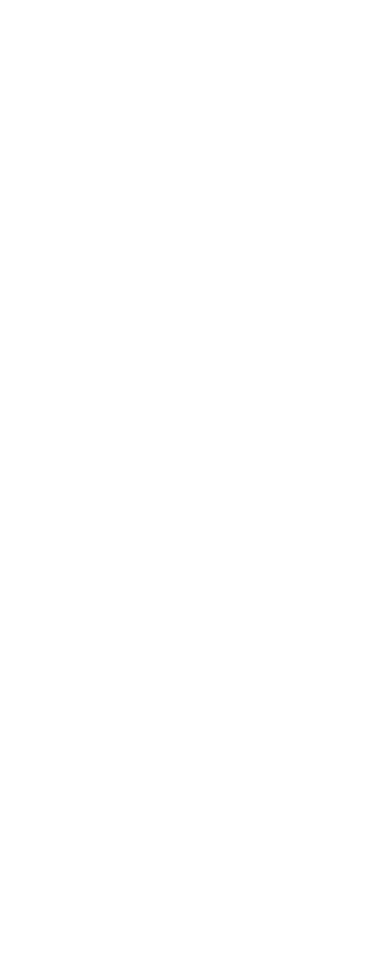
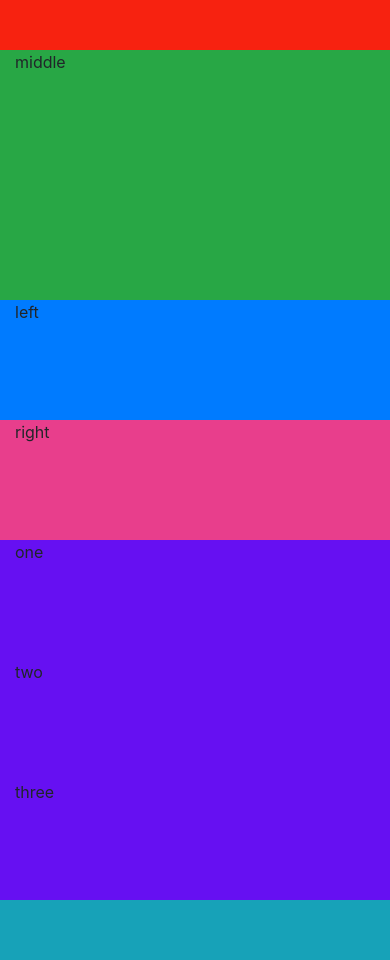
Before and after one commit to aldemeery/newsweek-clone, a website: page index.html in a window 390 px wide. Before the commit the page ends 844 px from the top, so only its background shows below. Drawn offline with nearby package versions, Linux system fonts and the light colour scheme.

Commit message:
Add the basic responsive layout of the page.

```diff
--- a/assets/css/style.css
+++ b/assets/css/style.css
@@ -0,0 +1,89 @@
+:root {
+  --main-red: #f72210;
+  --primary-grey: #333;
+  --secondary-grey: #666;
+  --body-color: #f4f5f6;
+}
+
+/* Extra small devices (portrait phones, less than 576px) */
+/* No media query for `xs` since this is the default in Bootstrap */
+body {
+  background-color: var(--body-color);
+}
+
+/* ======= Header ======= */
+.header {
+  height: 50px;
+  background-color: var(--main-red);
+}
+
+/* ======= Nav ======= */
+.navbar {
+  display: none;
+}
+
+.left-aside {
+  background-color: var(--blue);
+  min-height: 120px;
+  order: 2;
+}
+
+.middle {
+  background-color: var(--green);
+  min-height: 250px;
+  order: 1;
+}
+
+.right-aside {
+  background-color: var(--pink);
+  min-height: 120px;
+  order: 3;
+}
+
+.section {
+  min-height: 120px;
+  background-color: var(--indigo);
+}
+
+.footer {
+  min-height: 60px;
+  background-color: var(--cyan);
+}
+
+/* Small devices (landscape phones, 576px and up) */
+@media (min-width: 576px) {
+}
+
+/* Medium devices (tablets, 768px and up) */
+@media (min-width: 768px) {
+  .left-aside {
+    order: 1;
+  }
+
+  .middle {
+    order: 2;
+  }
+}
+
+/* Large devices (desktops, 992px and up) */
+@media (min-width: 992px) {
+  /* ======= Header ======= */
+  .header {
+    height: 95px;
+    padding: 20px 10px 15px;
+  }
+
+  /* ======= Nav ======= */
+  .navbar {
+    display: block;
+    height: 56px;
+    background-color: var(--secondary-grey);
+  }
+}
+
+/* Extra large devices (large desktops, 1200px and up) */
+@media (min-width: 1200px) {
+  .container-fluid {
+    max-width: 1310px;
+  }
+}
--- a/index.html
+++ b/index.html
@@ -14,7 +14,44 @@
     </head>
     <body>
         <!-- Container -->
-        <div class="container-fluid"></div>
+        <div class="container-fluid">
+            <!-- Header -->
+            <div class="row">
+                <header class="col-12 header"></header>
+            </div>
+
+            <!-- Navigation bar -->
+            <div class="row">
+                <nav class="col-12 navbar"></nav>
+            </div>
+
+            <!-- <div class="px-3"> -->
+            <!-- Main content -->
+            <main class="content row">
+                <aside class="left-aside col-12 col-md-4 col-lg-3">
+                    left
+                </aside>
+                <div class="middle col-12 col-md-8 col-lg-6">middle</div>
+                <aside class="right-aside col-12 col-lg-3">right</aside>
+            </main>
+
+            <!-- Sections -->
+            <div class="row">
+                <section class="col-12 section">one</section>
+            </div>
+            <div class="row">
+                <section class="col-12 section">two</section>
+            </div>
+            <div class="row">
+                <section class="col-12 section">three</section>
+            </div>
+
+            <!-- Footer -->
+            <div class="row">
+                <footer class="col-12 footer"></footer>
+            </div>
+            <!-- </div> -->
+        </div>
 
         <!-- Scripts -->
         <script
```
Also changed, not shown: CHANGELOG.md, assets/images/logo.svg (added).
